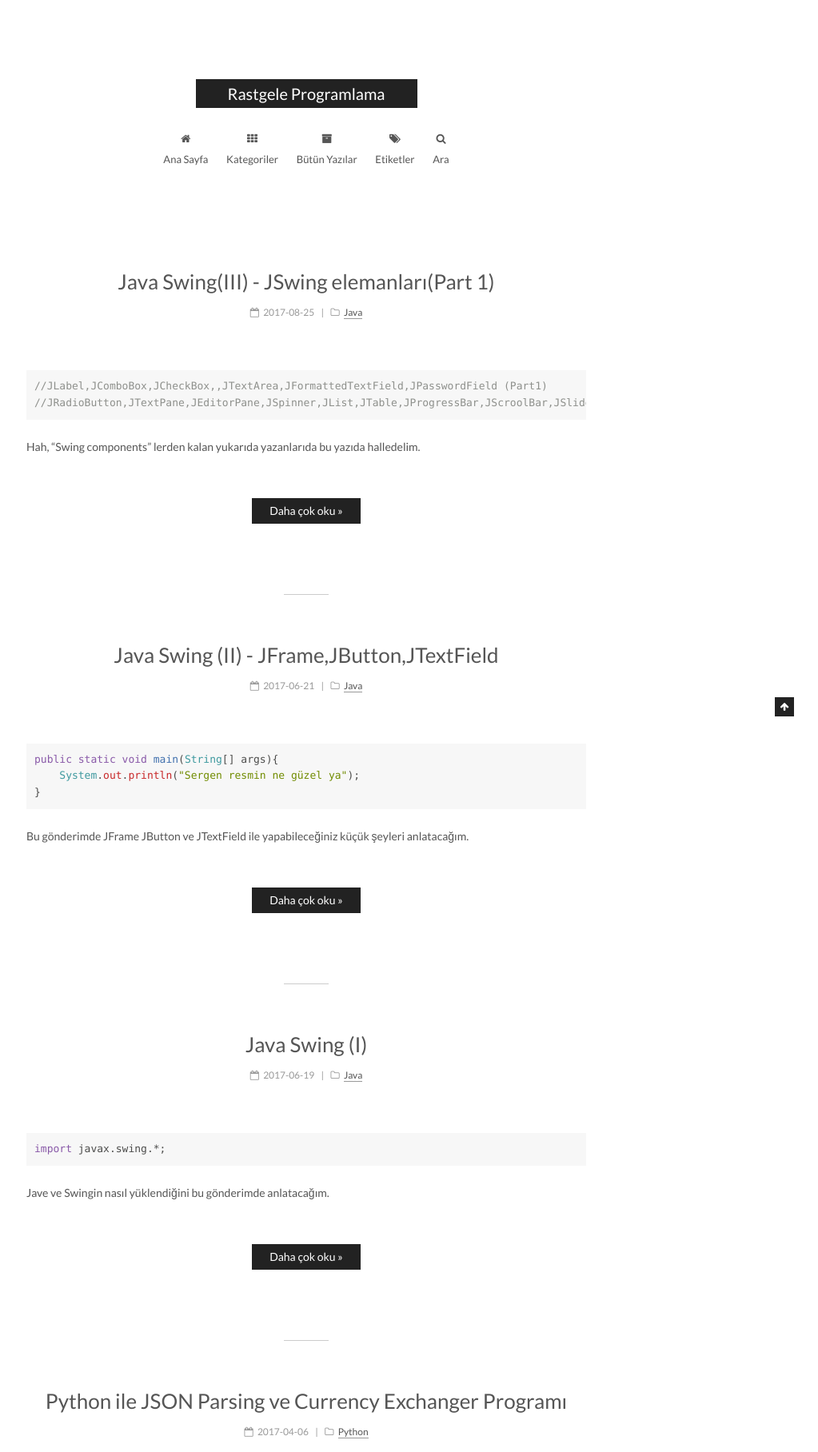
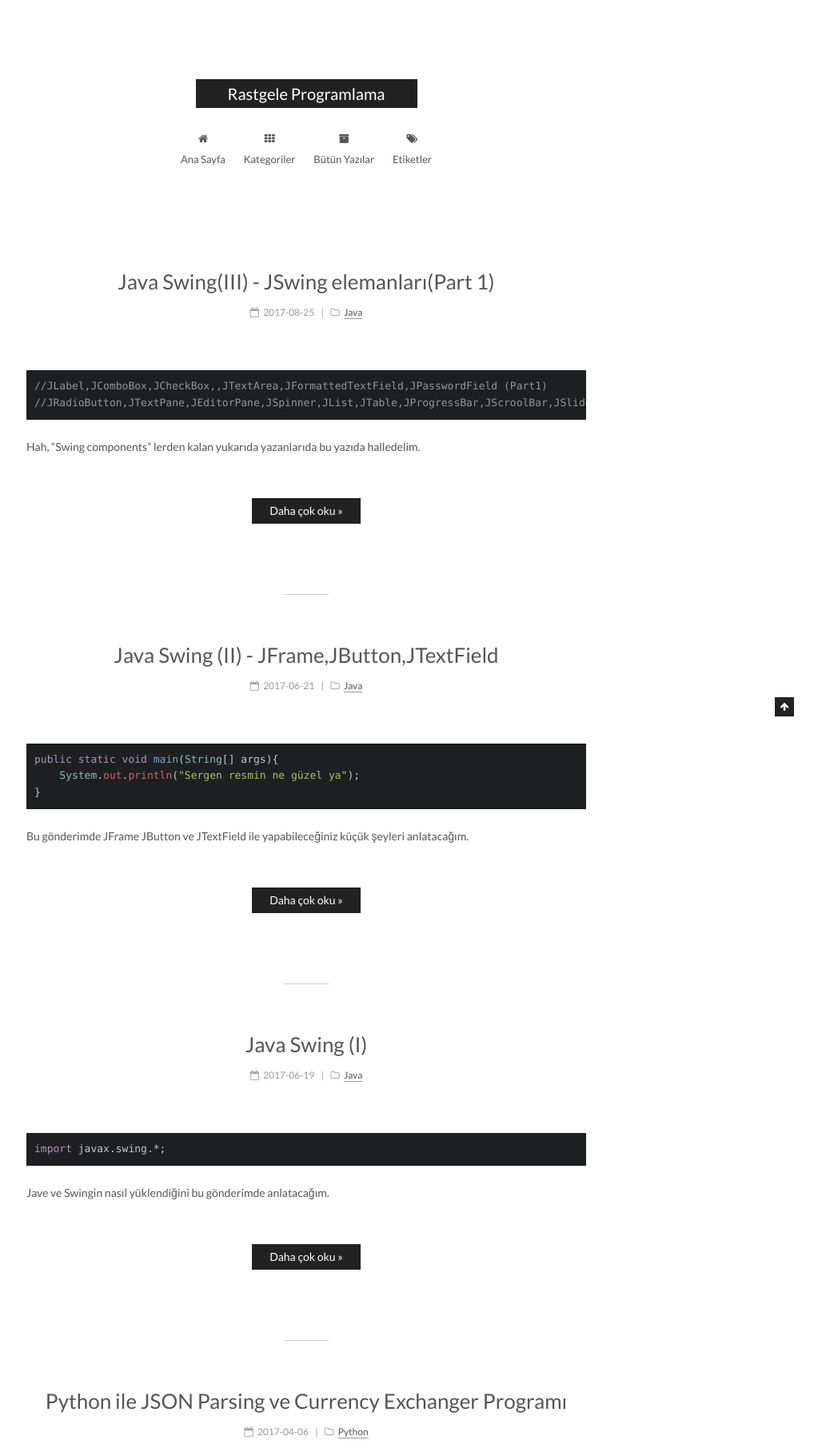
Before and after one commit to sergenp/sergenp.github.io, a Jekyll site: the page built from index.html, in a window 1280 px wide, cut to the strip 104-1920 px from the top of the page. Shown: the whole strip at 80% size, without its empty margins (257-1280 px from the left). Built offline with Jekyll 4.4.1, drawn with Linux system fonts in a browser that asks for light colours; the list of posts is cut into pages by our own code.

Commit message:
Update _config.yml

```diff
--- a/_config.yml
+++ b/_config.yml
@@ -255,17 +255,17 @@
 
 sidebar:
   # Sidebar Position, available value: left | right
-  position: left
-  #position: right
+  #position: left
+  position: right
 
   # Sidebar Display, available value:
   #  - post    expand on posts automatically. Default.
   #  - always  expand for all pages automatically
   #  - hide    expand only when click on the sidebar toggle icon.
   #  - remove  Totally remove sidebar including sidebar toggle.
-  display: post
+  #display: post
   #display: always
-  #display: hide
+  display: hide
   #display: remove
 
   # Sidebar offset from top menubar in pixels.
@@ -352,7 +352,7 @@
 # Available value:
 #    normal | night | night eighties | night blue | night bright
 # https://github.com/chriskempson/tomorrow-theme
-highlight_theme: normal
+highlight_theme: night
 
 
 # ---------------------------------------------------------------
@@ -550,7 +550,7 @@
 
 # Local search
 local_search:
-  enable: true
+  enable: false
   # if auto, trigger search by changing input
   # if manual, trigger search by pressing enter key or search button
   trigger: auto
```
